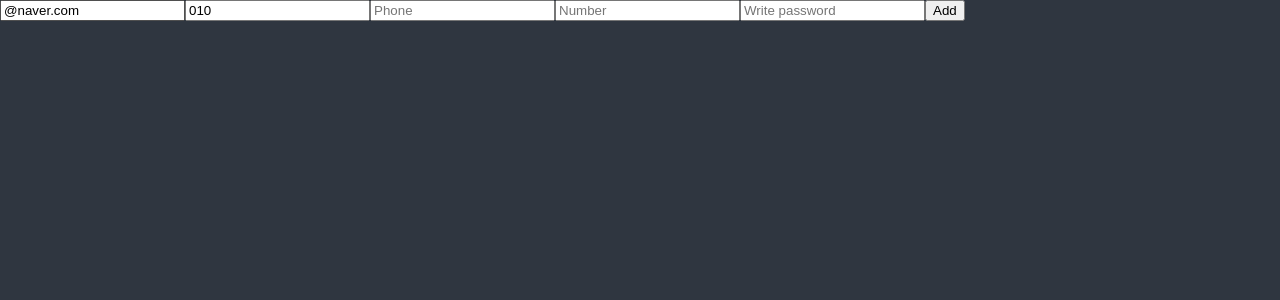
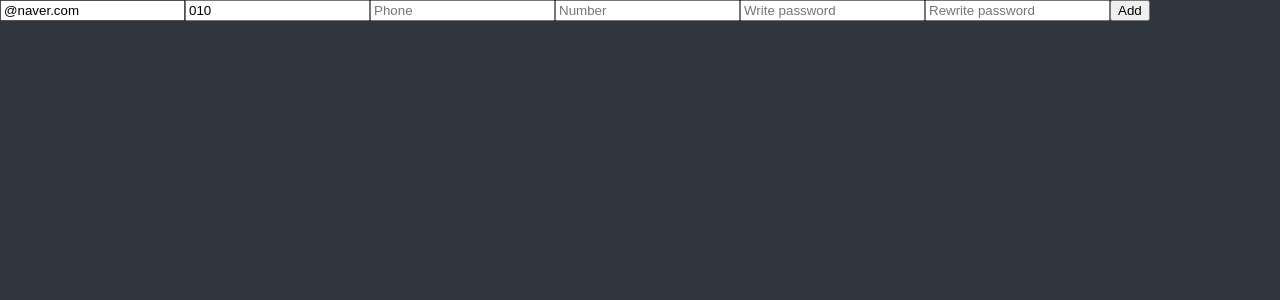
Before and after one commit to ryuunderground/react_master_first, a React (Create React App) app: page / in a window 1280 px wide. Shown: the top 300 px of the page. Built offline with nearby package versions, Linux system fonts and the light colour scheme.

Commit message:
hold pn a sec

```diff
--- a/src/components/ToDoList.tsx
+++ b/src/components/ToDoList.tsx
@@ -39,6 +39,7 @@ interface IForm {
   secondPhone: number;
   lastPhone: number;
   password: string;
+  passwordCheck: string;
 }
 
 const ToDoList = () => {
@@ -101,7 +102,16 @@ const ToDoList = () => {
           })}
           placeholder="Write password"
         />
-        <span>{errors?.lastPhone?.message?.toString()}</span>
+        <span>{errors?.password?.message?.toString()}</span>
+        <input
+          {...register("passwordCheck", {
+            required: "Check the Password",
+            minLength: 8,
+            maxLength: 16,
+          })}
+          placeholder="Rewrite password"
+        />
+        <span>{errors?.passwordCheck?.message?.toString()}</span>
         <button>Add</button>
       </form>
     </div>
```
